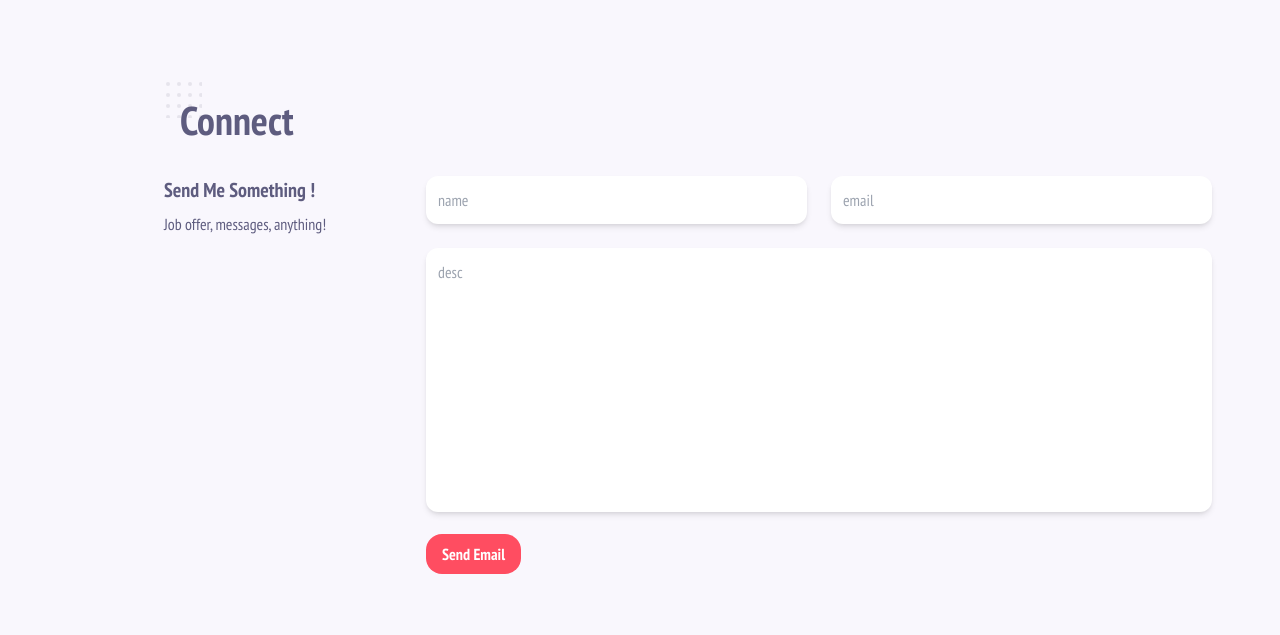
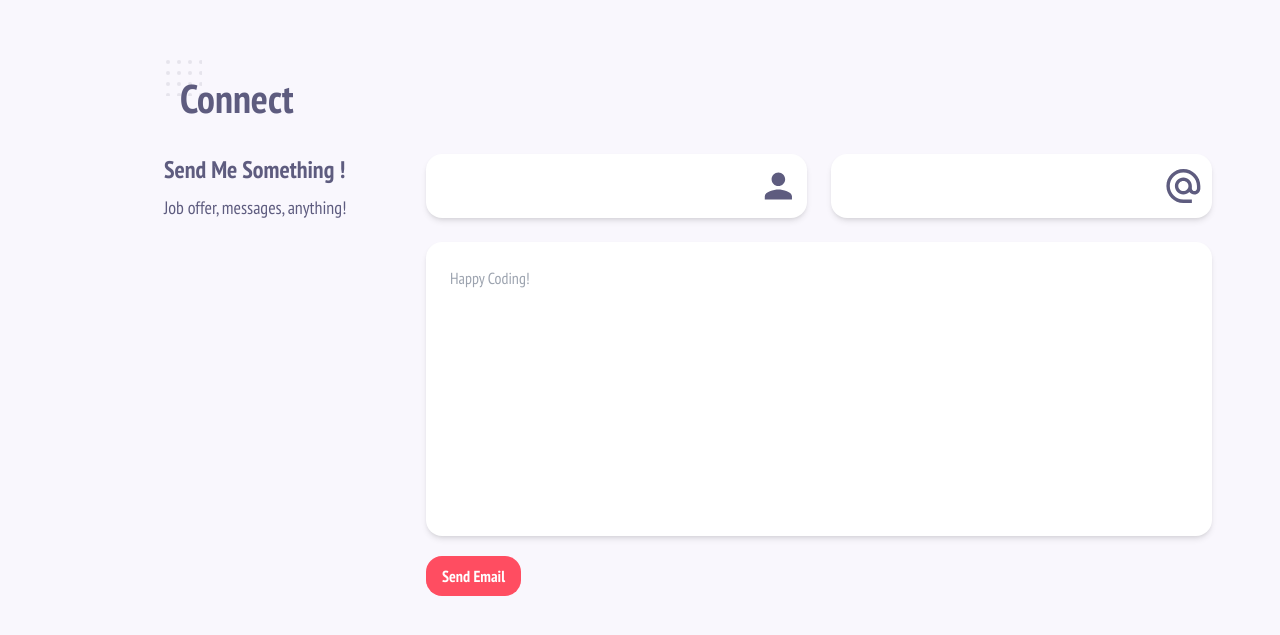
Before and after one commit to MuhammadSalmanAlfarisi/msaf, a React (Vite) app: page / in a window 1280 px wide. Shown: the part 2465-3100 px from the top of the page. Built offline with nearby package versions, Linux system fonts and the light colour scheme.

Commit message:
feats: added emailjs

```diff
--- a/src/pages/Contact.jsx
+++ b/src/pages/Contact.jsx
@@ -1,6 +1,8 @@
 import React, { useRef } from "react";
 
 import emailjs from "@emailjs/browser";
+
+import { MdAlternateEmail, MdPerson } from "react-icons/md";
 
 const Contact = () => {
   const form = useRef();
@@ -36,36 +38,39 @@ const Contact = () => {
         </h2>
         <div className="grid lg:grid-cols-4">
           <div className="col-span-4 flex flex-col gap-2 pb-5 text-center lg:col-span-1 lg:text-left">
-            <h2 className="text-xl font-bold">Send Me Something !</h2>
-            <p className="text-md">Job offer, messages, anything!</p>
+            <h2 className="text-2xl font-bold">Send Me Something !</h2>
+            <p className="text-lg">Job offer, messages, anything!</p>
           </div>
           <div className="form col-span-4 items-center lg:col-span-3">
             <form ref={form} action="form-group" onSubmit={sendEmail}>
-              <div className="form-div relative mb-6 flex gap-6">
+              <div className="form-div relative mb-6 flex gap-6 ">
+                <div className="flex w-full flex-row gap-3 rounded-2xl bg-white p-2 shadow-md">
                   <input
                     type="text"
                     name="user_name"
-                  className="form-input w-full rounded-xl p-3 shadow-md"
-                  placeholder="name"
+                    className="form-input w-full rounded-xl px-2"
                     required
                   />
-
+                  <MdPerson className="h-12 w-12" />
+                </div>
+                <div className="flex w-full flex-row gap-3 rounded-2xl bg-white p-2 shadow-md">
                   <input
                     type="email"
                     name="user_email"
-                  className="form-input w-full rounded-xl p-3 shadow-md"
-                  placeholder="email"
+                    className="form-input w-full rounded-xl p-2"
                     required
                   />
+                  <MdAlternateEmail className="h-12 w-12" />
                 </div>
-              <div className="form-div mb-4">
+              </div>
+              <div className="form-div rounded-2xl bg-white lg:p-4 p-2 shadow-md mb-5">
                 <textarea
                   name="message"
                   id="desc"
                   cols="30"
                   rows="10"
-                  className="form-input w-full resize-none rounded-xl p-3 shadow-md"
-                  placeholder="desc"
+                  className="form-input w-full resize-none rounded-xl p-2"
+                  placeholder="Happy Coding!"
                   required
                 ></textarea>
               </div>
```
Lines whose indentation alone changed are shown as unchanged.
